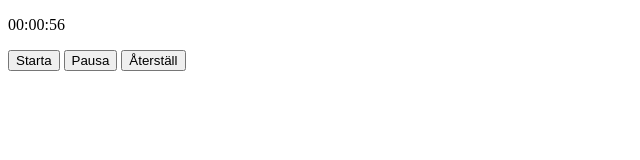
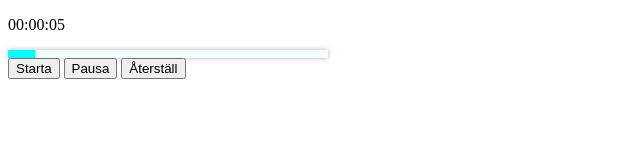
Before and after one commit to magisterblaman/SY22_WEUWEB02_11_Animationer, a plain HTML site: page stopwatch.html in a window 1280 px wide. Both pictures are taken after a click on the button "Starta". Shown: the whole page, without its empty margins (0-640 px from the left). Drawn offline with nearby package versions, Linux system fonts and the light colour scheme; files that its build step writes are made by us from their sources.

Commit message:
Stopwatch progress bar

```diff
--- a/js/stopwatch.js
+++ b/js/stopwatch.js
@@ -5,6 +5,8 @@ let secondsElement = document.getElementById('seconds');
 let startButton = document.getElementById('start-button');
 let pauseButton = document.getElementById('pause-button');
 let resetButton = document.getElementById('reset-button');
+
+let progressBar = document.getElementById('progress-bar');
 
 let hours = 0;
 let minutes = 0;
@@ -18,7 +20,7 @@ let stopwatchIntervalId = -1;
 
 function startStopwatch(event) {
 	if (stopwatchIntervalId === -1) {
-		stopwatchIntervalId = setInterval(secondPassed, 50);
+		stopwatchIntervalId = setInterval(secondPassed, 500);
 	}
 }
 
@@ -65,4 +67,7 @@ function updateElements() {
 	} else {
 		secondsElement.innerText = seconds;
 	}
+
+	let progress = seconds / 59 * 100;
+	progressBar.style.width = progress + '%';
 }
--- /dev/null
+++ b/scss/stopwatch.scss
@@ -0,0 +1,14 @@
+#progress-bar-container {
+	width: 20rem;
+	height: 0.5rem;
+
+	background-color: azure;
+	box-shadow: 0 0 5px rgba(0, 0, 0, 0.3);
+}
+
+#progress-bar {
+	height: 100%;
+	width: 0%;
+
+	background-color: aqua;
+}
--- a/stopwatch.html
+++ b/stopwatch.html
@@ -5,12 +5,17 @@
 	<meta name="viewport" content="width=device-width, initial-scale=1.0">
 	<title>Tidtagarur</title>
 
+	<link rel="stylesheet" href="/gen/css/stopwatch.css">
+
 	<script src="/js/stopwatch.js" defer></script>
 </head>
 <body>
 	<p id="stopwatch">
 		<span id="hours">00</span>:<span id="minutes">00</span>:<span id="seconds">00</span>
 	</p>
+	<div id="progress-bar-container">
+		<div id="progress-bar"></div>
+	</div>
 	<button id="start-button">Starta</button>
 	<button id="pause-button">Pausa</button>
 	<button id="reset-button">Återställ</button>
```
